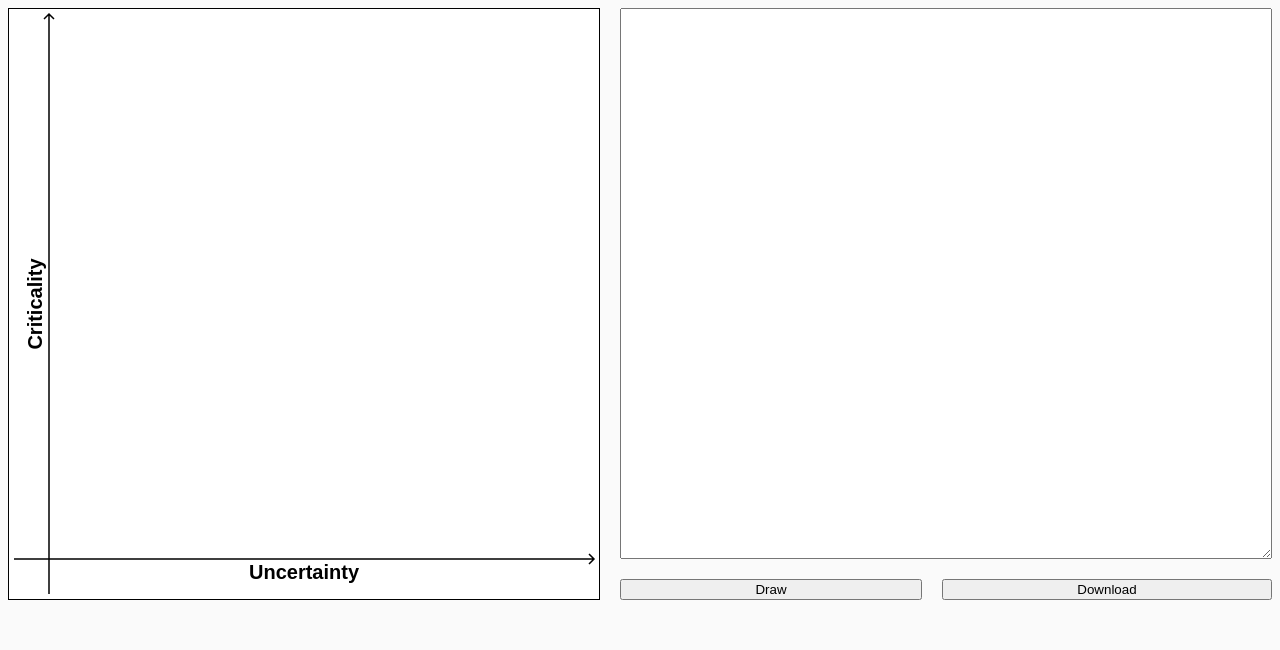
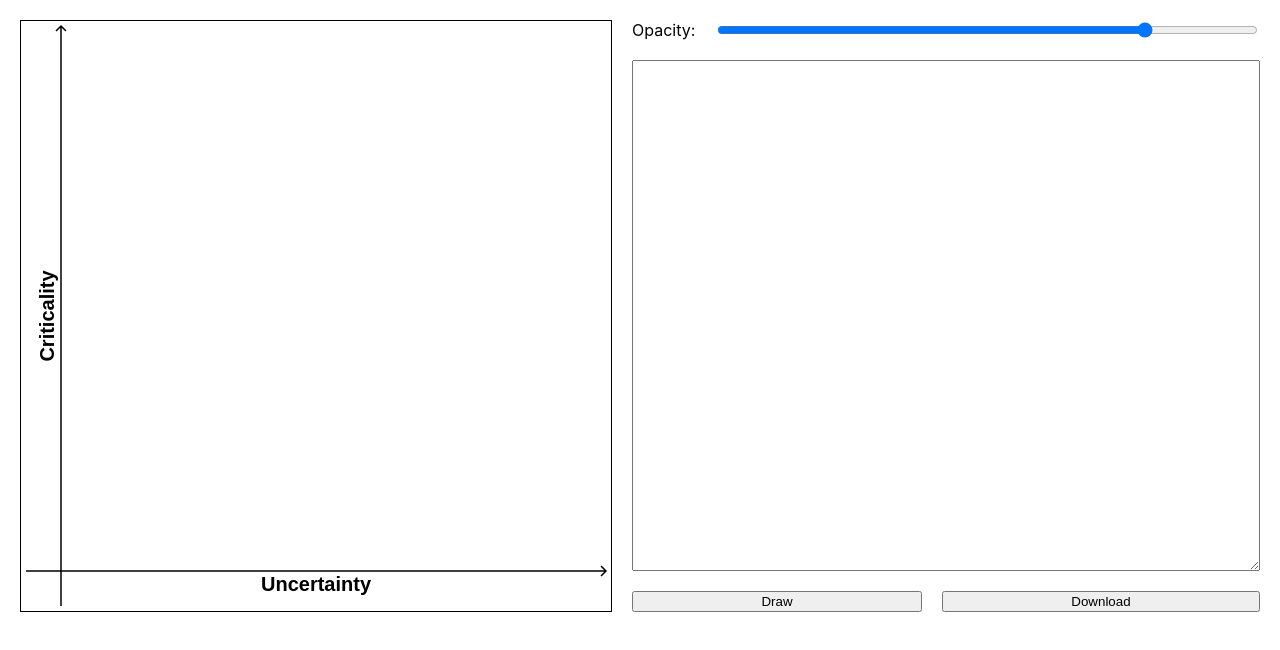
Before and after one commit to acarva/notion-chart-generator, a plain HTML site: page index.html in a window 1280 px wide. Drawn offline with Linux system fonts and the light colour scheme.

Commit message:
Added opacity range
Also updated and organized CSS styling

```diff
--- a/index.html
+++ b/index.html
@@ -2,21 +2,26 @@
 <head>
     <title> Another simple HTML example
     </title>
+    <link rel="stylesheet" href="./style/index.css"></style>
 </head>
 
-<body style="background-color: #fafafa;">
+<body>
     <script src="./src/chart.js"></script>
     <script src="./src/assumption.map.js"></script>
-    <div style="min-width: 100%; max-width: 100%; text-align: center; display: flex; flex-direction: row; gap: 20px;">
+    <div class="control-container horizontal">
         <div>
-            <canvas id="assumptionMatrix" width="590" height="590" style="display: block; border:1px solid #000;">
+            <canvas id="assumptionMatrix" width="590" height="590">
             </canvas>
         </div>
-        <div style="flex-grow:1; text-align: center; display: flex; flex-direction: column; gap: 20px;">
-            <textarea id="assumptionsInput" width="100%" style="flex-grow: 1;"></textarea>
-            <div height="80" style="display: flex; flex-direction: row; gap: 20px;">
-                <button id="drawAssumptions" height="80" style="flex-grow: 1;">Draw</button>
-                <button id="downloadAssumptions" height="30" style="flex-grow: 1;">Download</button>
+        <div class="control-container vertical">
+            <div class="control-container horizontal">
+                <label>Opacity:</label>
+                <input type="range" id="opacityScale" min="0" max="10" value="8" />
+            </div>
+            <textarea id="assumptionsInput" width="100%"></textarea>
+            <div height="80" class="control-container horizontal">
+                <input type="button" id="drawAssumptions" height="80" value="Draw"></input>
+                <input type="button" id="downloadAssumptions" height="80" value="Download"></input>
             </div>
         </div>
     </div>
@@ -53,18 +58,19 @@
         });
 
         document.getElementById('drawAssumptions').addEventListener('click', () => {
+            const opacity = document.getElementById("opacityScale").value / 10;
             const assumptionsText = document.getElementById("assumptionsInput").value;
             const assumptions = assumptionsText.split("\n").map(assumptionLine => {
                 const assumptionData = assumptionLine.split("\t");
                 return {
-                    name: assumptionData[0],
-                    uncertainty: assumptionData[1],
-                    criticality: assumptionData[2]
+                    name: assumptionData[0].trim(),
+                    uncertainty: assumptionData[1].trim(),
+                    criticality: assumptionData[2].trim()
                 };
             })
             chart.clear().drawAssumptions({
                 assumptions,
-                opacity: 0.8
+                opacity
             })
         });
     </script>
--- /dev/null
+++ b/style/index.css
@@ -0,0 +1,31 @@
+body {
+    font-family: ui-sans-serif, -apple-system, BlinkMacSystemFont, "Segoe UI", Helvetica, "Apple Color Emoji", Arial, sans-serif, "Segoe UI Emoji", "Segoe UI Symbol";
+    font-size: 16px;
+    margin: 20;
+}
+
+#assumptionMatrix {
+    display: block;
+    border:1px solid #000;
+}
+
+#assumptionsInput {
+    flex-grow: 1;
+}
+
+.control-container {
+    text-align: center;
+    display: flex;
+    flex-direction: column;
+    gap: 20px;
+    width: 100%;
+    box-sizing: border-box;
+}
+
+.control-container.horizontal {
+    flex-direction: row;
+}
+
+.control-container > input {
+    flex-grow: 1;
+}
```
